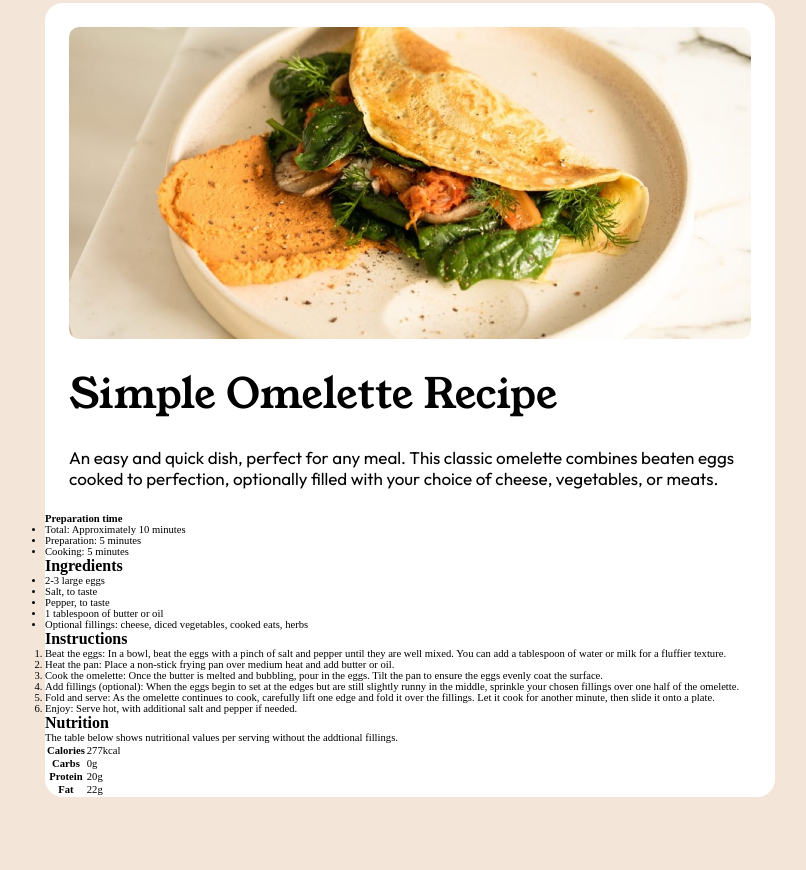
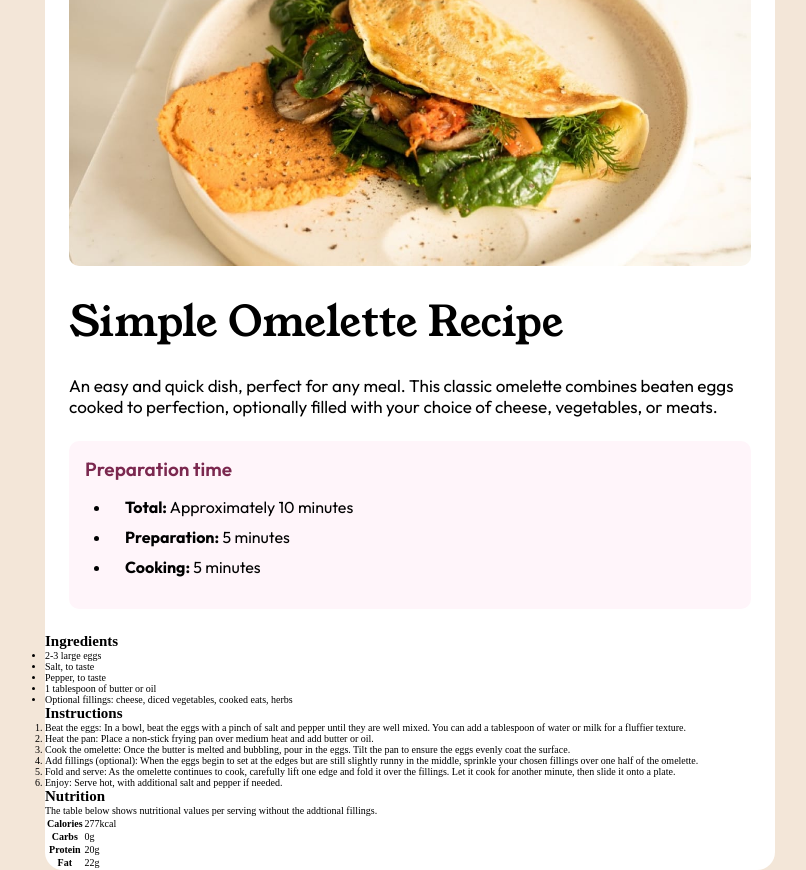
Before and after one commit to itsme11-sudo/recipe-pageFM, a plain HTML site: page index.html in a window 1280 px wide. Shown: the whole page, without its empty margins (230-1036 px from the left). Before the commit the page ends 800 px from the top, so only its background shows below. Drawn offline with Linux system fonts and the light colour scheme.

Commit message:
add strong tag in preparation and add section styling

```diff
--- a/index.html
+++ b/index.html
@@ -39,12 +39,12 @@
             your choice of cheese, vegetables, or meats.
           </p>
         </section>
-        <section class="prepartion">
+        <section class="preparation">
           <h4>Preparation time</h4>
           <ul>
-            <li>Total: Approximately 10 minutes</li>
-            <li>Preparation: 5 minutes</li>
-            <li>Cooking: 5 minutes</li>
+            <li><strong>Total:</strong> Approximately 10 minutes</li>
+            <li><strong>Preparation:</strong> 5 minutes</li>
+            <li><strong>Cooking:</strong> 5 minutes</li>
           </ul>
         </section>
         <section class="ingredients">
--- a/public/styles.css
+++ b/public/styles.css
@@ -16,7 +16,7 @@
 }
 
 html {
-  font-size: 66.5%;
+  font-size: 62.5%;
 }
 
 body {
@@ -46,14 +46,42 @@ main {
 }
 
 .main-header h1 {
-  padding: 0 24px;
+  padding: 0 2.4rem;
   font-family: young-serif;
   font-weight: 400;
-  font-size: 3.9rem;
+  font-size: 4.2rem;
 }
 
 .main-header .desc-omelette {
   font-family: outfit;
+  font-size: 1.7rem;
+  padding: 2.4rem;
+}
+
+/* prepartion section */
+
+.preparation {
+  background-color: hsl(330, 100%, 98%);
+  margin: 0 2.4rem 2.4rem;
+  padding: 1.6rem;
+  font-family: outfit;
+  border-radius: 10px;
+}
+
+.preparation h4 {
+  color: hsl(332, 51%, 32%);
+  font-weight: 600;
+  font-size: 1.9rem;
+}
+
+.preparation ul {
+  margin: 1.6rem;
+  font-weight: 400;
+  list-style: disc;
+}
+
+.preparation ul li {
   font-size: 1.6rem;
-  padding: 24px;
+  margin: 1rem;
+  padding-left: 14px;
 }
```
